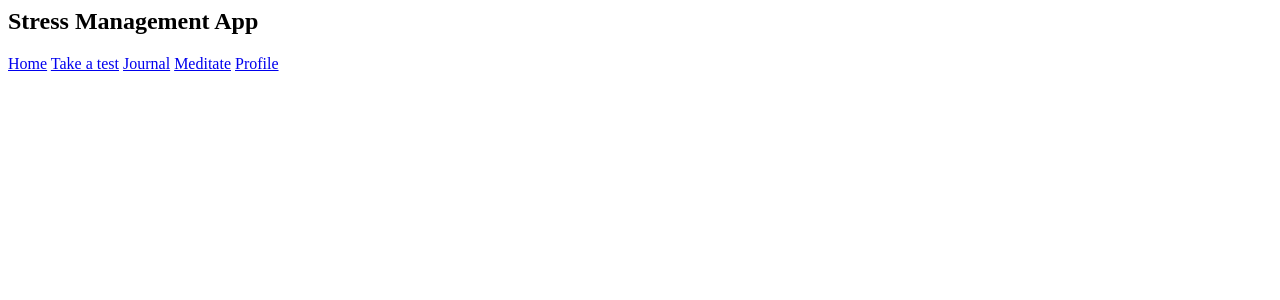
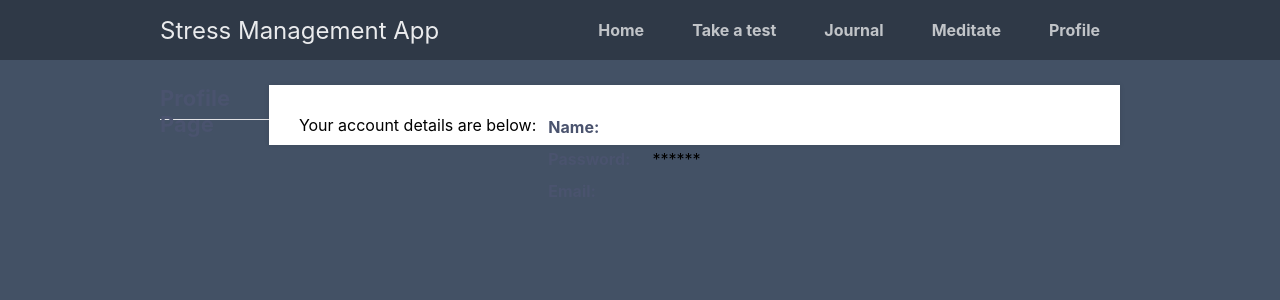
Before and after one commit to GKMmarcus/Stress-and-Anxiety-Management-App, a Flask app: page /profile in a window 1280 px wide. Shown: the top 300 px of the page. Run offline with Flask 3, Linux system fonts and the light colour scheme; the visitor is signed in with stand-in values (Sample User, id 1); data that the repository does not hold is empty; some libraries are stand-ins or nearby versions.

Commit message:
Added the info for profile.html

```diff
--- a/templates/profile.html
+++ b/templates/profile.html
@@ -3,6 +3,7 @@
         <meta charset="utf-8">
         <meta name="viewport" content="width=device-width, initial-scale=1.0">
         <title>Profile</title>
+        <link rel="stylesheet" href="{{ url_for('static', filename='styles.css') }}">
     </head>
     <body>
         <nav class = 'navtop'>
@@ -15,7 +16,25 @@
                 <a href="{{ url_for('profile') }}"><i class = 'fas fa-home'></i>Profile</a>
             </div>
             <div class = "content">
-                {% block content %}{% endblock %}
+                <h2>Profile Page</h2>
+                    <div>
+                        <p>Your account details are below:</p>
+                        <table>
+                            <tr>
+                                <td>Name:</td>
+                                <td>{{ users['name'] }}</td>
+                            </tr>
+                            <tr>
+                                <td>Password:</td>
+                                <td>******</td>
+                            </tr>
+                            <tr>
+                                <td>Email:</td>
+                                <td>{{ users['email'] }}</td>
+                            </tr>
+                        </table>
+                    </div>
+
             </div>
         </nav>
     </body>
```
